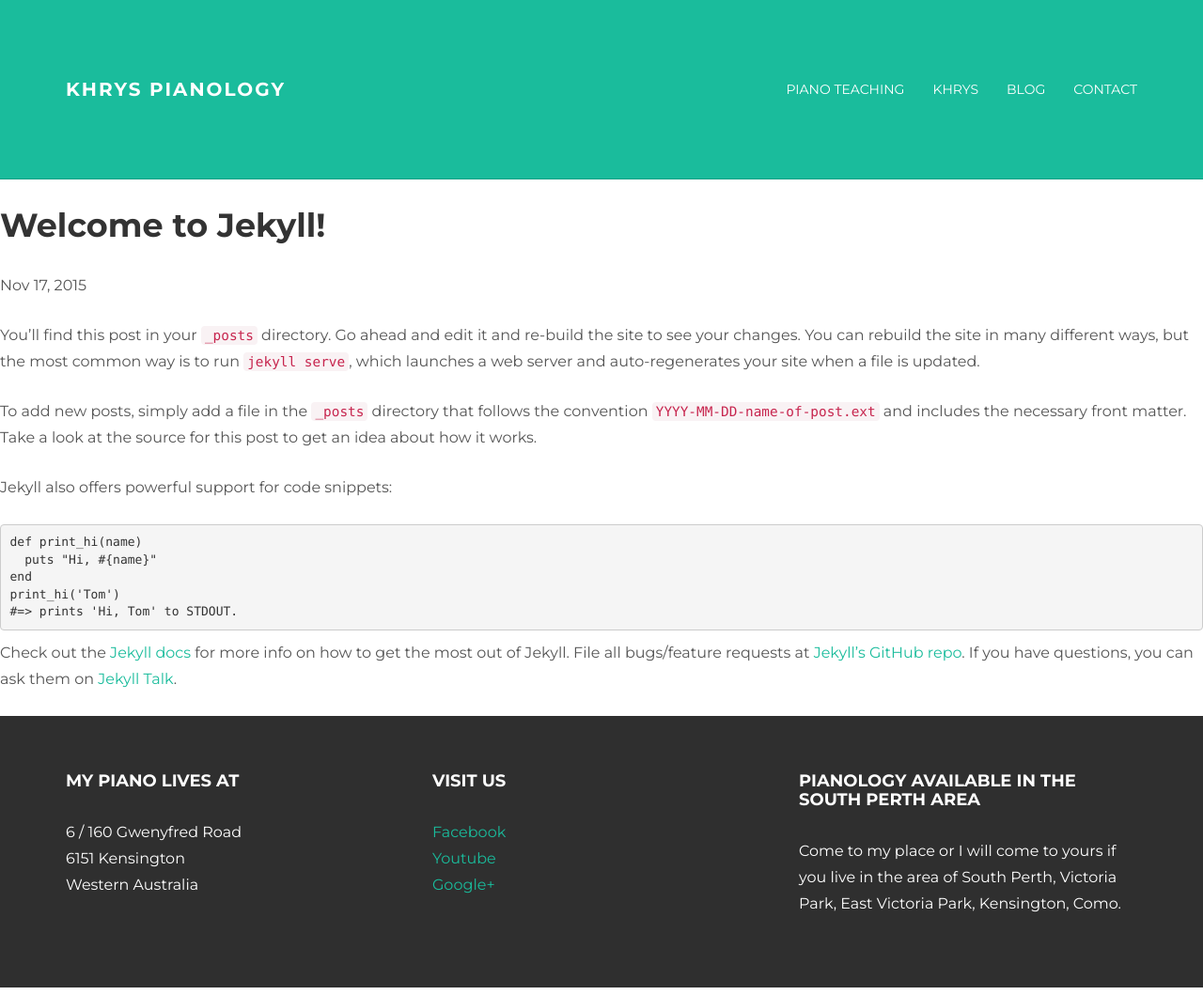
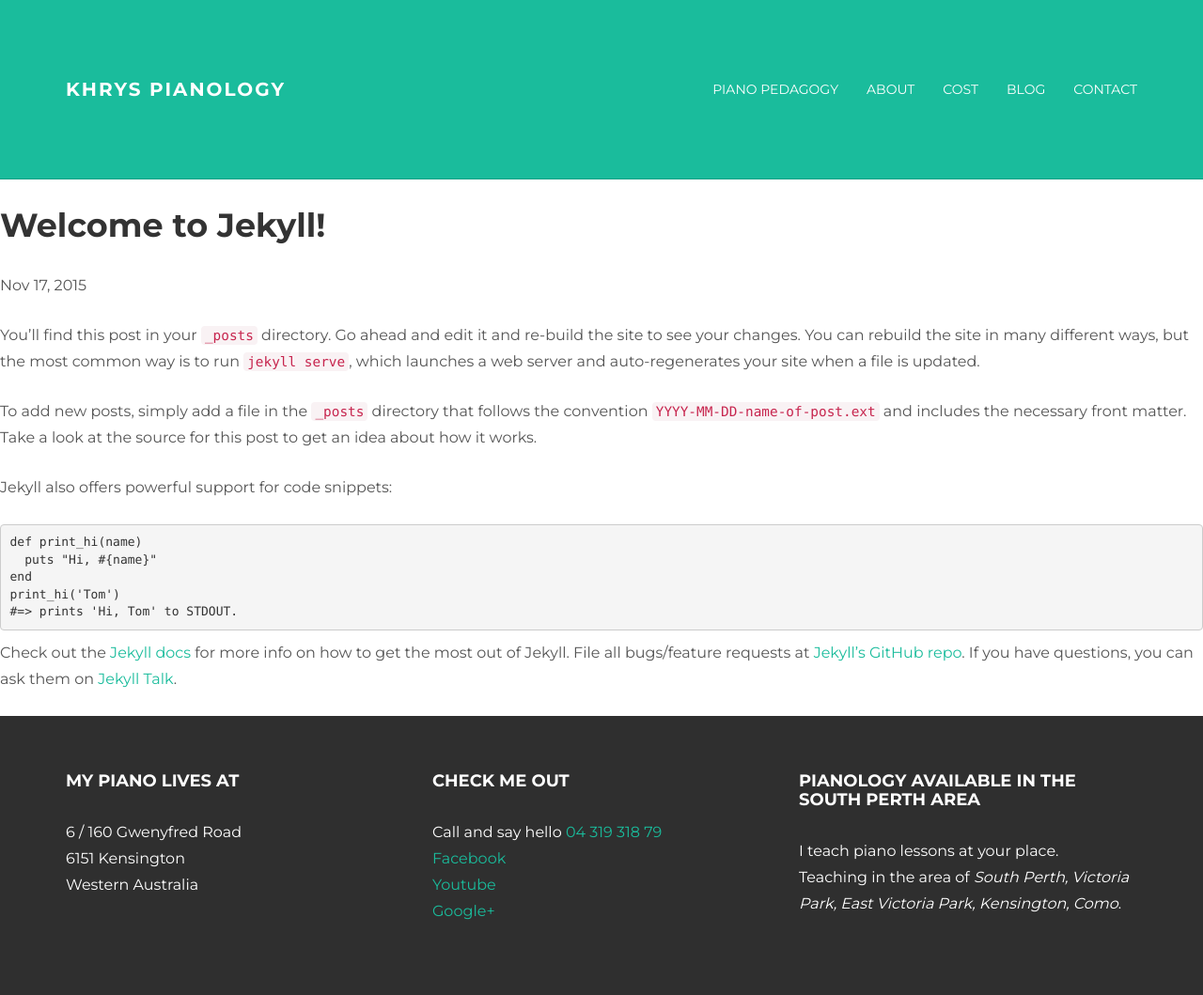
Before and after one commit to giushansen/pianology, a Jekyll site: the page built from _posts/2015-11-17-welcome-to-jekyll.markdown, in a window 1280 px wide. Shown: the whole page at 94% size. Built offline with Jekyll 4.4.1, drawn with Linux system fonts in a browser that asks for light colours; nearby versions of some CDN libraries; library files that are not in the unit come from our copies.

Commit message:
update structure for SEO

```diff
--- a/_includes/footer.html
+++ b/_includes/footer.html
@@ -10,8 +10,9 @@
         </p>
       </div>
       <div class="col-lg-4">
-        <h4>Visit us</h4>
+        <h4>Check me out</h4>
         <p>
+          Call and say hello <a href="tel:+61431931879"><i class="fa fa-phone"></i> 04 319 318 79</a><br/>
           <a href="#">Facebook</a><br/>
           <a href="#">Youtube</a><br/>
           <a href="#">Google+</a>
@@ -19,7 +20,7 @@
       </div>
       <div class="col-lg-4">
         <h4>Pianology available in the South Perth area</h4>
-        <p>Come to my place or I will come to yours if you live in the area of South Perth, Victoria Park, East Victoria Park, Kensington, Como.</p>
+        <p>I teach piano lessons at your place. <br/ >Teaching in the area of <em>South Perth, Victoria Park, East Victoria Park, Kensington, Como</em>.</p>
       </div>
     </div>
   </div>
--- a/_includes/head.html
+++ b/_includes/head.html
@@ -4,11 +4,11 @@
     <meta name="viewport" content="width=device-width, initial-scale=1.0">
     <meta name="description" content="">
     <meta name="author" content="">
-    <link rel="shortcut icon" href="../../docs-assets/ico/favicon.png">
+    <link rel="shortcut icon" href="{{site.baseurl}}/img/favicon.ico">
 
     <title>{% if page.title %}{{ page.title }}{% else %}{{ site.title }}{% endif %}</title>
 
-    <meta name="description" content="{% if page.excerpt %}{{ page.excerpt | strip_html | strip_newlines | truncate: 160 }}{% else %}{{ site.description }}{% endif %}">
+    <meta name="description" content="{% if page.excerpt %}{{ page.excerpt | strip_html | strip_newlines | truncate: 160 }}{% else %}{{ page.description }}{% endif %}">
 
     <link rel="stylesheet" href="{{ "/css/bootstrap.css" | prepend: site.baseurl }}">
     <link rel="stylesheet" href="{{ "/css/main.css" | prepend: site.baseurl }}">
--- a/_includes/header.html
+++ b/_includes/header.html
@@ -6,14 +6,15 @@
         <span class="icon-bar"></span>
         <span class="icon-bar"></span>
       </button>
-      <a class="navbar-brand" href="index.html">Khrys Pianology</a>
+      <a class="navbar-brand" href="{{site.baseurl}}/">Khrys Pianology</a>
     </div>
     <div class="navbar-collapse collapse">
       <ul class="nav navbar-nav navbar-right">
-        <li><a href="work.html">Piano Teaching</a></li>
-        <li><a href="about.html">Khrys</a></li>
-        <li><a href="blog.html">Blog</a></li>
-        <li><a href="contact.html">Contact</a></li>
+        <li><a href="{{site.baseurl}}/pedagogical-piano-lessons">Piano Pedagogy</a></li>
+        <li><a href="{{site.baseurl}}/about">About</a></li>
+        <li><a href="{{site.baseurl}}/costs">Cost</a></li>
+        <li><a href="{{site.baseurl}}/blog">Blog</a></li>
+        <li><a href="{{site.baseurl}}/contact">Contact</a></li>
       </ul>
     </div>
   </div>
```
Also changed, not shown: _pages/about.md (deleted, +0 -13 lines), _pages/home.html (+5 -3 lines), img/favicon.ico (added).
